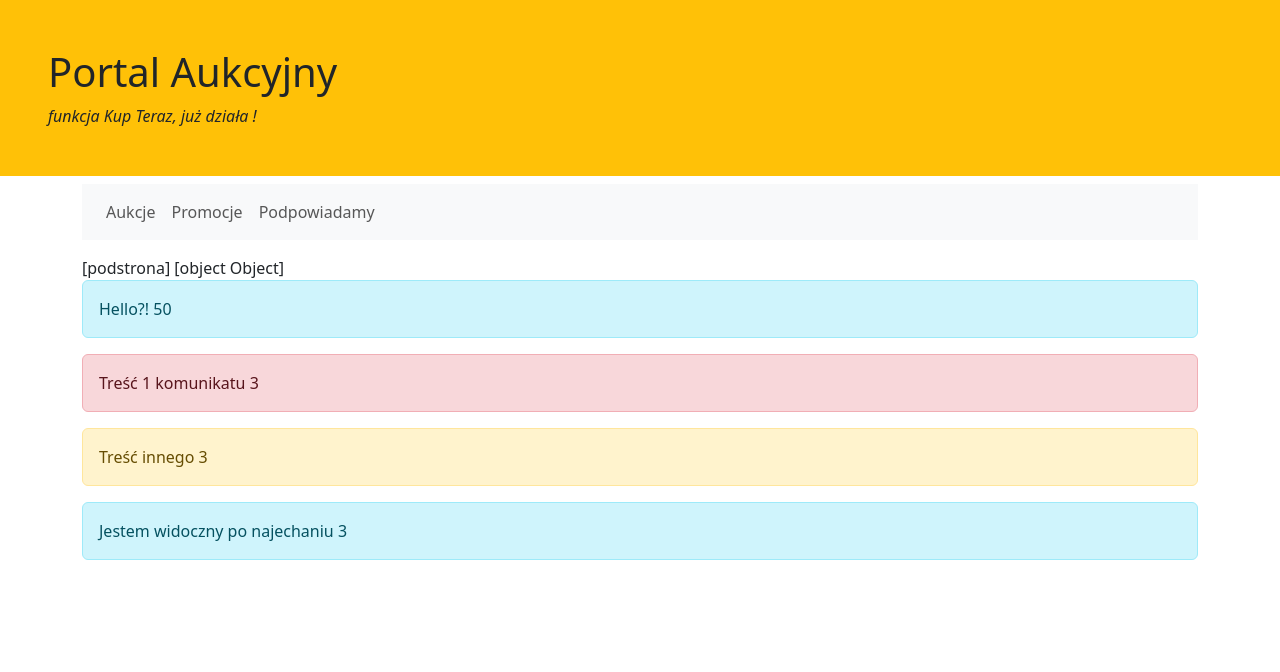
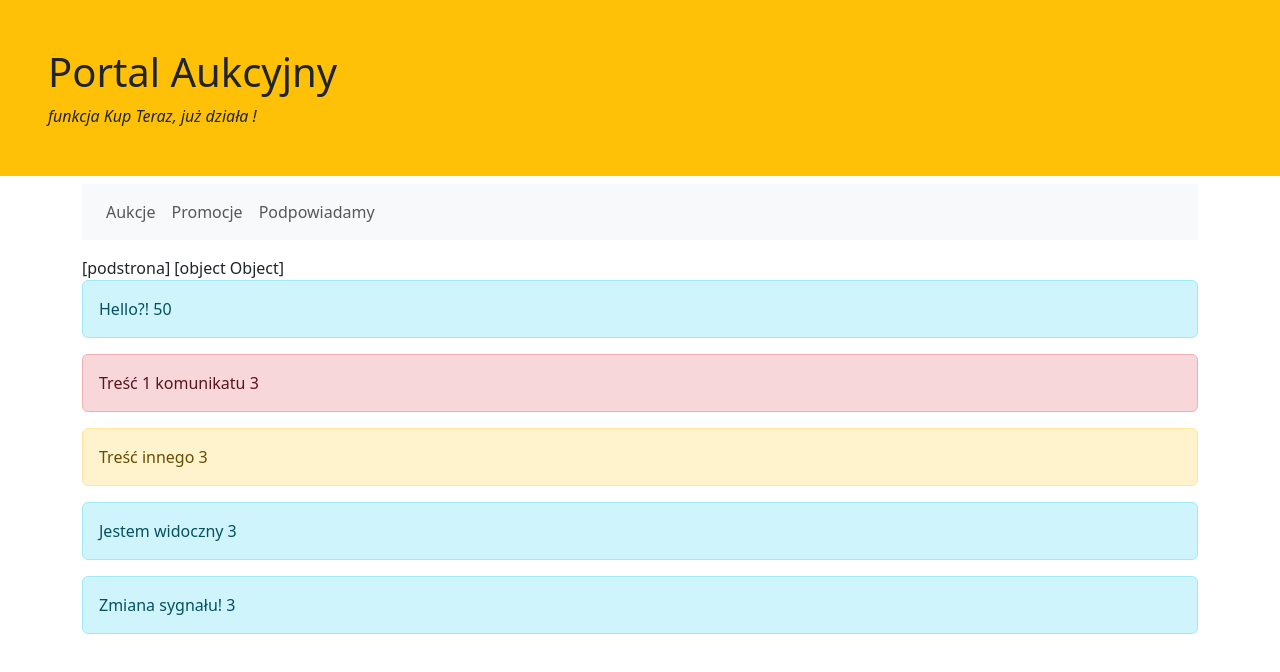
Before and after one commit to michaljabi/20260921-angular, an Angular app in the folder auction-portal/: page / in a window 1280 px wide. Shown: the top 672 px of the page. Built offline with nearby package versions, Linux system fonts and the light colour scheme.

Commit message:
explain: signals - use when value changes over time.

```diff
--- a/auction-portal/src/app/app.html
+++ b/auction-portal/src/app/app.html
@@ -14,6 +14,7 @@
   <app-alert text="Treść 1 komunikatu" type="alert-danger" />
   <app-alert text="Treść innego" type="alert-warning" />
   <app-alert [text]="hiddenText" />
+  <app-alert [text]="testSignal()" />
 
   <router-outlet />
 </main>
--- a/auction-portal/src/app/app.ts
+++ b/auction-portal/src/app/app.ts
@@ -1,4 +1,4 @@
-import { Component } from '@angular/core';
+import { Component, signal } from '@angular/core';
 import { RouterOutlet } from '@angular/router';
 import HeaderComponent from './header/header.component';
 import { MainMenuComponent } from './main-menu/main-menu.component';
@@ -11,5 +11,30 @@ import { AlertComponent } from './shared/alert.component';
   templateUrl: './app.html',
 })
 export class App {
-  protected hiddenText = 'Jestem widoczny po najechaniu';
+  protected hiddenText = 'Jestem widoczny';
+
+  protected testSignal = signal('Mój sygnał');
+
+  constructor() {
+    setTimeout(() => {
+      // To by zadziałało z tzw. "Zone check dection"
+      this.hiddenText = 'ZMIANA!';
+      // ALE w "zoneless" (default v.22 Angulara)
+      // musimy mieć sygnał!
+    }, 3000);
+
+    setTimeout(() => {
+      this.testSignal.set('Zmiana sygnału!');
+    }, 2000);
+  }
 }
+
+
+/*
+
+const arr = this.menuItemsInput();
+
+this.menuItemsInput.set([...arr, { }])
+
+https://developer.mozilla.org/en-US/docs/Web/JavaScript/Reference/Operators/Spread_syntax
+*/
--- a/auction-portal/src/app/main-menu/main-menu.component.ts
+++ b/auction-portal/src/app/main-menu/main-menu.component.ts
@@ -41,6 +41,7 @@ interface MenuItem {
   `,
 })
 export class MainMenuComponent {
+  // Zadanie 12: przepraw isMenuOpen - na sygnał
   isMenuOpen = false;
   menuBackground = '';
 
```
